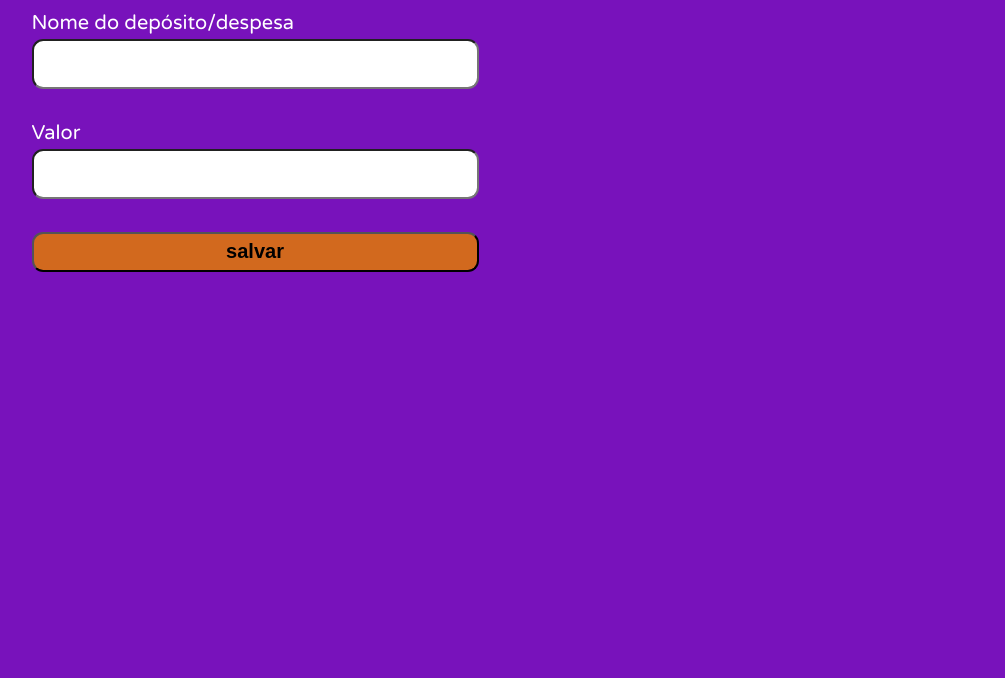
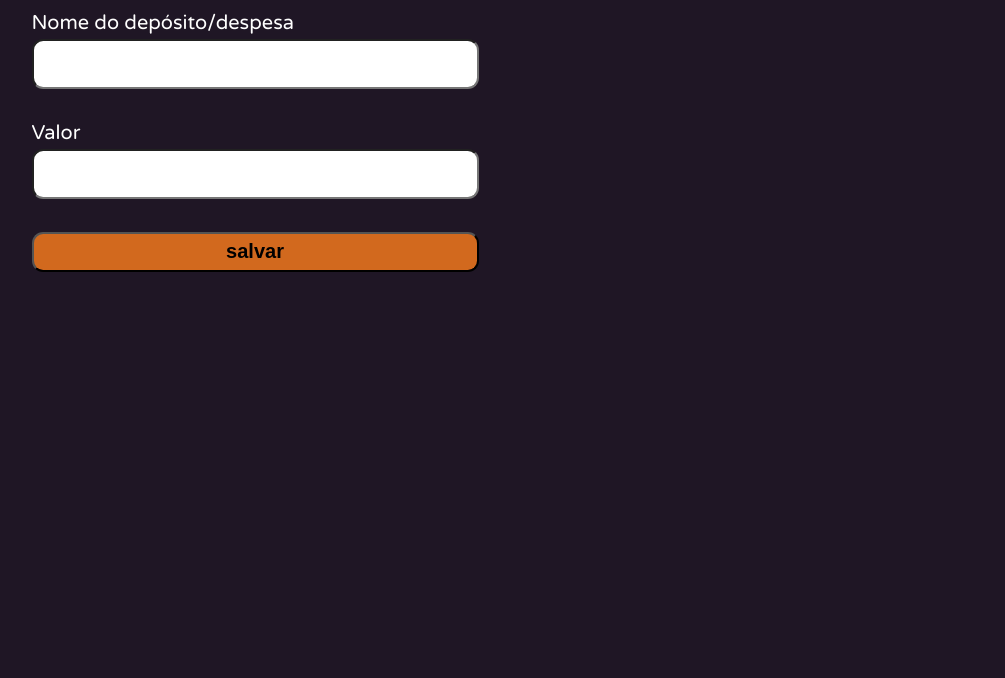
Before and after one commit to DevMateusmac/consumindo-api-financas, a website: page consumindoAPI/index.html in a window 1280 px wide. Shown: the part 122-800 px from the top of the page, without its empty margins (18-1023 px from the left). Drawn offline with Linux system fonts and the light colour scheme; no server answers.

Commit message:
corrigindo cor

```diff
--- a/consumindoAPI/style.css
+++ b/consumindoAPI/style.css
@@ -8,8 +8,7 @@
 
 
 body{
-  background-color: #7812BB;
-  /* background-color: rgb(58, 58, 58); */
+  background-color: #1f1625;
   font-family: 'Varela Round', sans-serif;
 }
 
```
